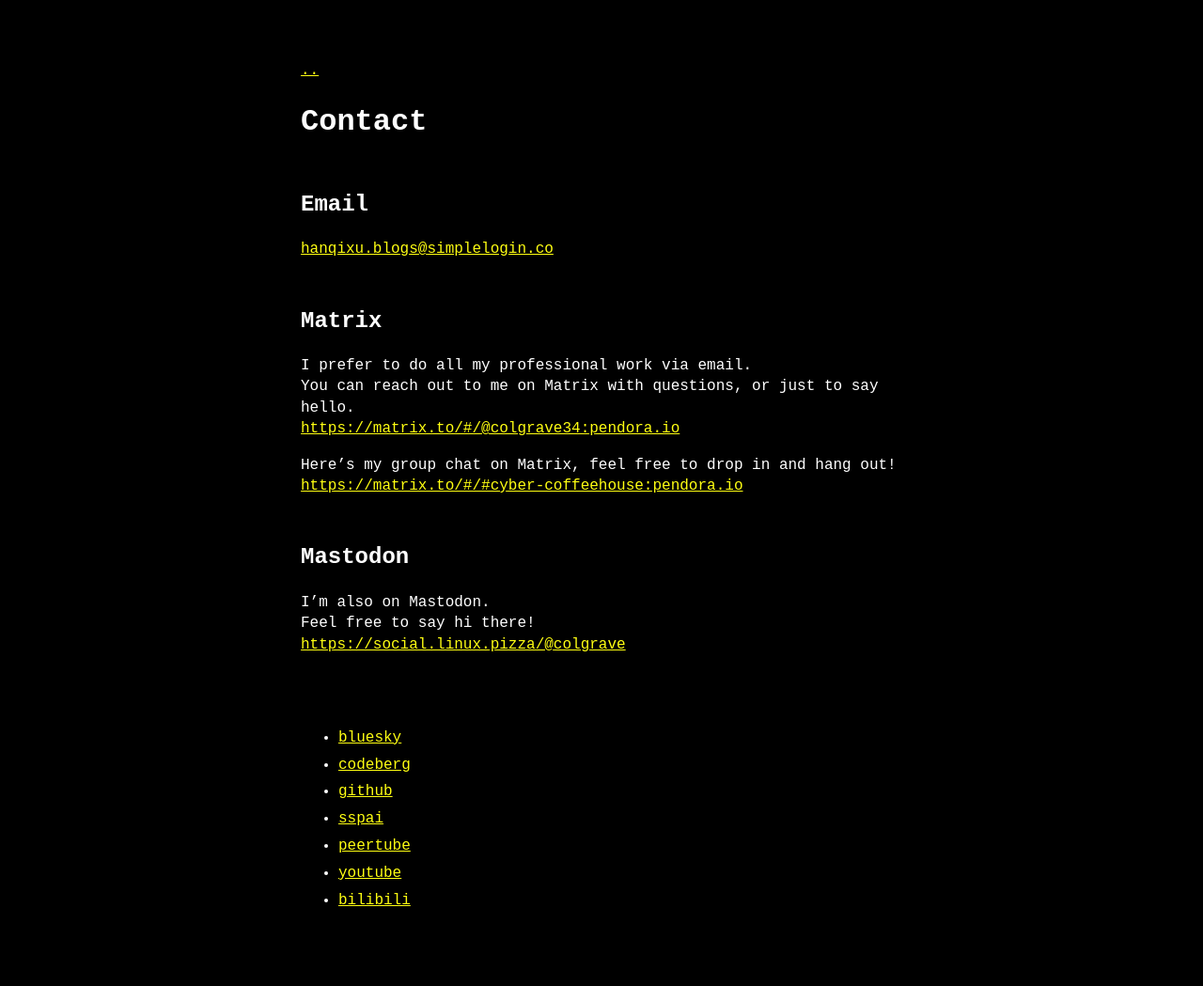
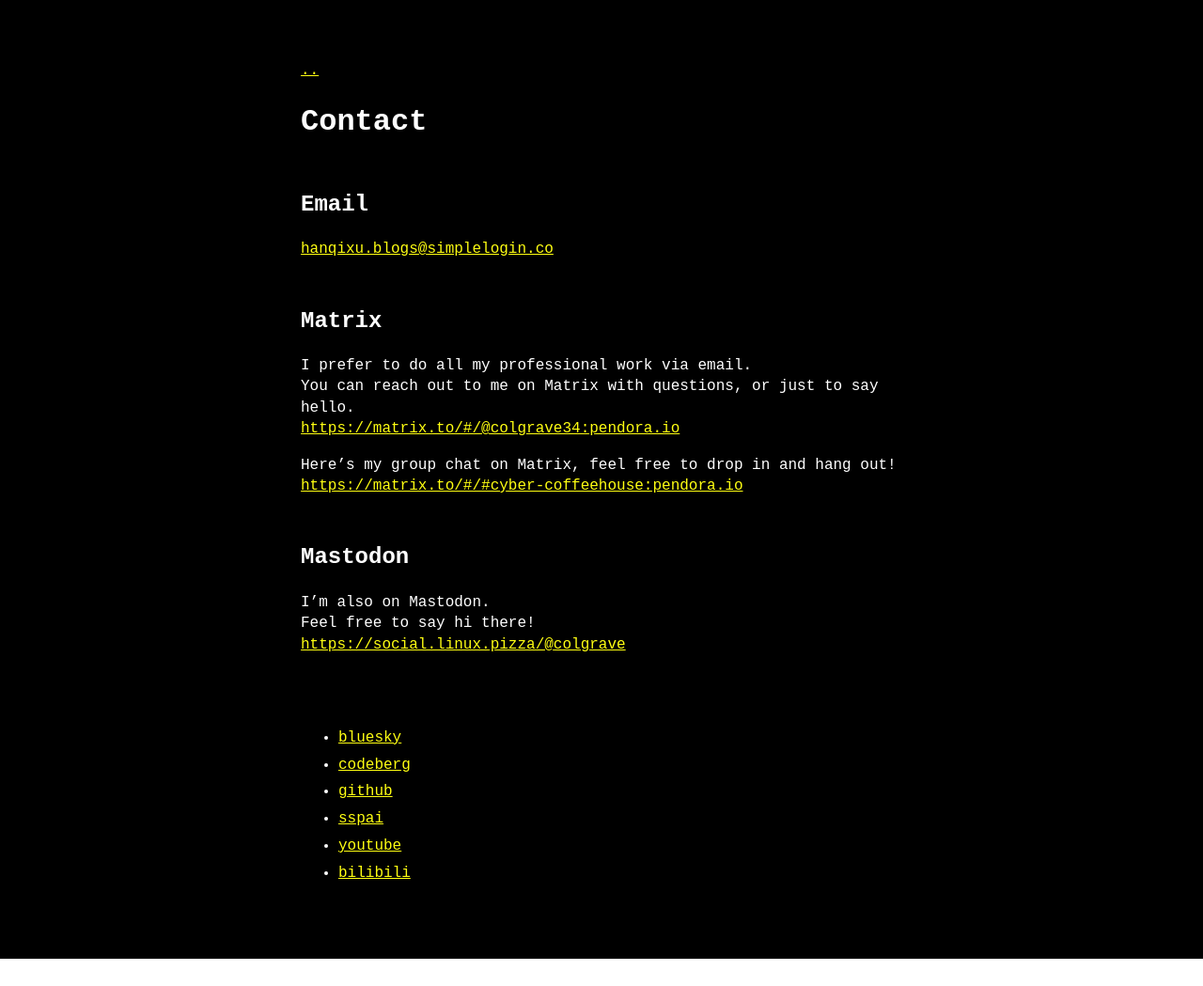
Before and after one commit to colgrave34/colgrave34.github.io, a Jekyll site: the page built from contact.md, in a window 1280 px wide. Shown: the whole page at 94% size. Built offline with Jekyll 4.4.1, drawn with Linux system fonts in a browser that asks for light colours; after the commit the page ends 1020 px from its top, so only the background shows below that.

Commit message:
delete peertube link

```diff
--- a/contact.md
+++ b/contact.md
@@ -26,6 +26,5 @@
 - [codeberg](https://codeberg.org/Colgrave)
 - [github](https://github.com/Colgrave34)
 - [sspai](https://sspai.com/u/11l4rhh4/updates/)
-- [peertube](https://tilvids.com/c/colgrave_channel/videos)
 - [youtube](https://www.youtube.com/@Colgrave34)
 - [bilibili](https://space.bilibili.com/16015122/)
```
